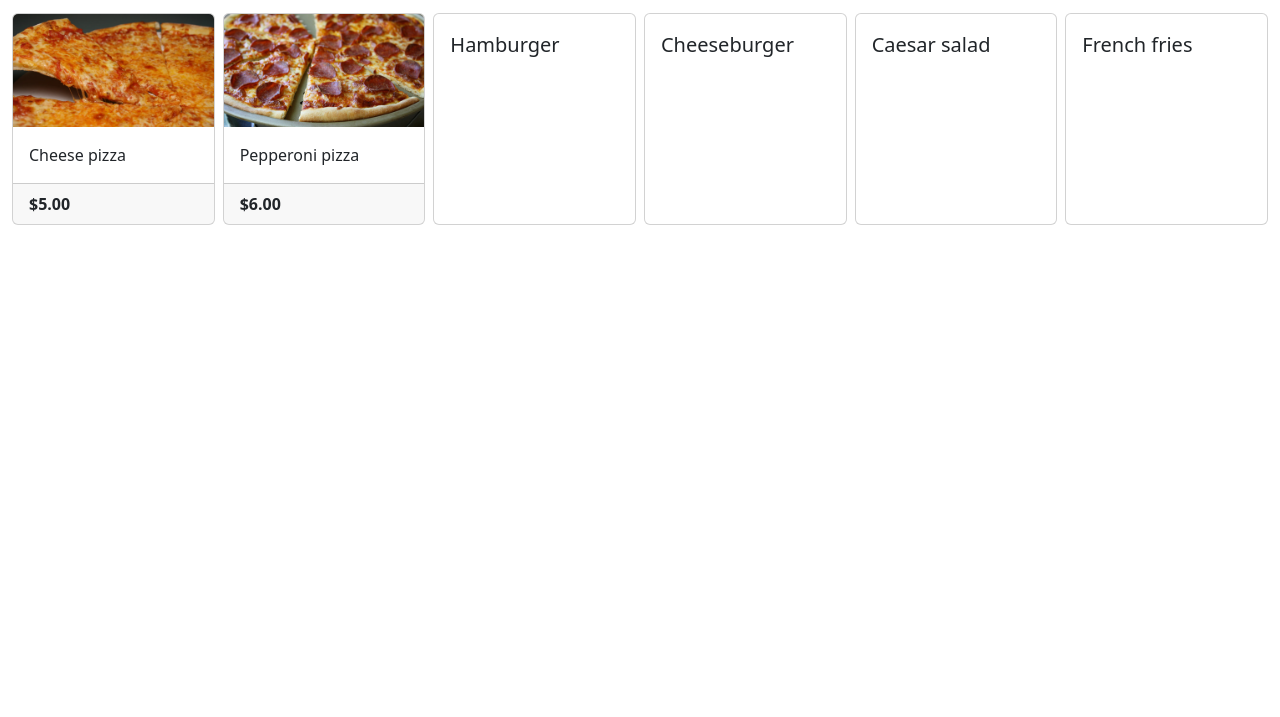
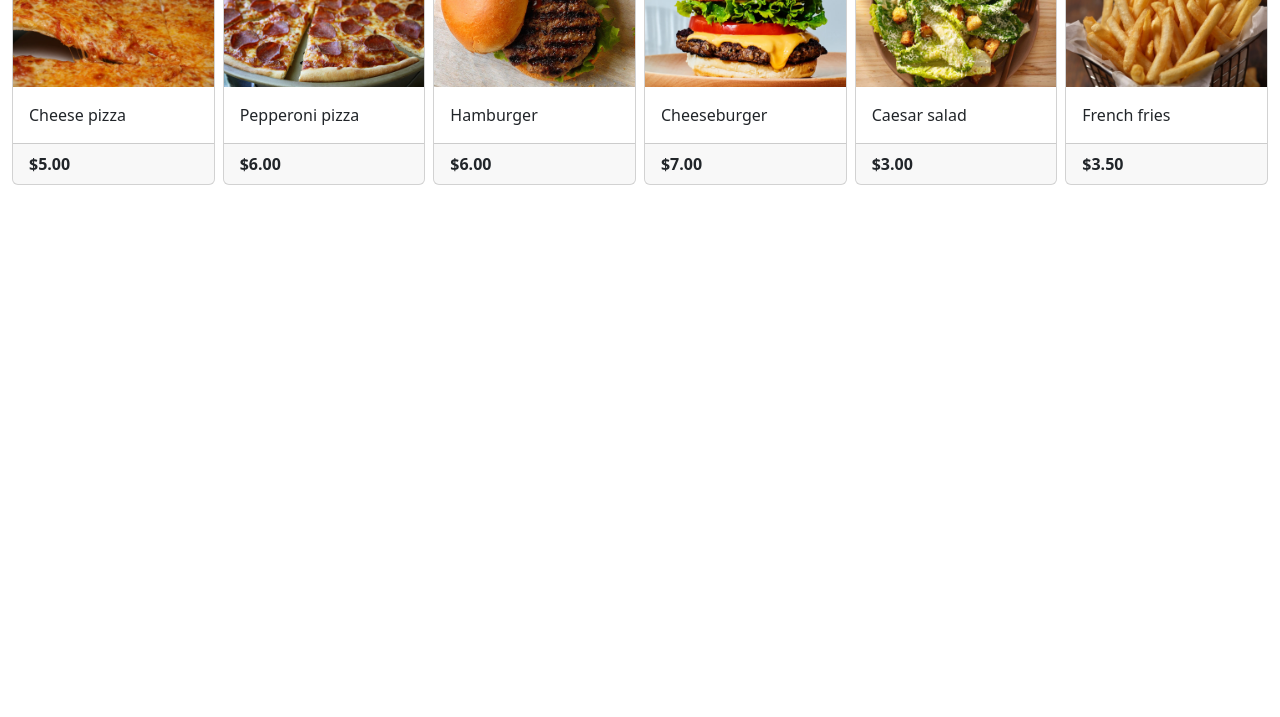
Before and after one commit to williamjacksn/menu, a plain HTML site: page index.html in a window 1280 px wide. Shown: the part 83-800 px from the top of the page. Drawn offline with Linux system fonts and the light colour scheme.

Commit message:
Add images for all items

```diff
--- a/index.html
+++ b/index.html
@@ -8,9 +8,8 @@
     </head>
     <body>
         <div class="container-fluid">
-            <div class="row">
+            <div class="pt-3 row">
                 <div class="col">
-                    <h1>Menu</h1>
                     <p class="text-secondary">Tap an item to add to the order</p>
                 </div>
             </div>
@@ -18,55 +17,48 @@
                 <div class="col mb-2">
                     <div class="card h-100">
                         <img class="card-img-top" src="img/cheese-pizza.webp">
-                        <div class="card-body">
-                            <p class="card-text">Cheese pizza</p>
-                        </div>
-                        <div class="card-footer">
-                            <strong>$5.00</strong>
-                        </div>
+                        <div class="card-body">Cheese pizza</div>
+                        <div class="card-footer fw-bold">$5.00</div>
                     </div>
                 </div>
                 <div class="col mb-2">
                     <div class="card h-100">
                         <img class="card-img-top" src="img/pepperoni-pizza.jpg">
-                        <div class="card-body">
-                            <p class="card-text">Pepperoni pizza</p>
-                        </div>
-                        <div class="card-footer">
-                            <strong>$6.00</strong>
-                        </div>
+                        <div class="card-body">Pepperoni pizza</div>
+                        <div class="card-footer fw-bold">$6.00</div>
                     </div>
                 </div>
                 <div class="col mb-2">
                     <div class="card h-100">
-                        <div class="card-body">
-                            <p class="card-text lead">Hamburger</p>
-                        </div>
+                        <img class="card-img-top" src="img/hamburger.jpg">
+                        <div class="card-body">Hamburger</div>
+                        <div class="card-footer fw-bold">$6.00</div>
                     </div>
                 </div>
                 <div class="col mb-2">
                     <div class="card h-100">
-                        <div class="card-body">
-                            <p class="card-text lead">Cheeseburger</p>
-                        </div>
+                        <img class="card-img-top" src="img/cheeseburger.jpg">
+                        <div class="card-body">Cheeseburger</div>
+                        <div class="card-footer fw-bold">$7.00</div>
                     </div>
                 </div>
                 <div class="col mb-2">
                     <div class="card h-100">
-                        <div class="card-body">
-                            <p class="card-text lead">Caesar salad</p>
-                        </div>
+                        <img class="card-img-top" src="img/caesar-salad.jpg">
+                        <div class="card-body">Caesar salad</div>
+                        <div class="card-footer fw-bold">$3.00</div>
                     </div>
                 </div>
                 <div class="col mb-2">
                     <div class="card h-100">
-                        <div class="card-body">
-                            <p class="card-text lead">French fries</p>
-                        </div>
+                        <img class="card-img-top" src="img/french-fries.jpg">
+                        <div class="card-body">French fries</div>
+                        <div class="card-footer fw-bold">$3.50</div>
                     </div>
                 </div>
             </div>
         </div>
         <script src="bootstrap-5.3.3.bundle.js"></script>
+        <script src="index.js"></script>
     </body>
 </html>
```
Also changed, not shown: img/caesar-salad.jpg (added), img/cheeseburger.jpg (added), img/french-fries.jpg (added), img/hamburger.jpg (added), index.js (added).
